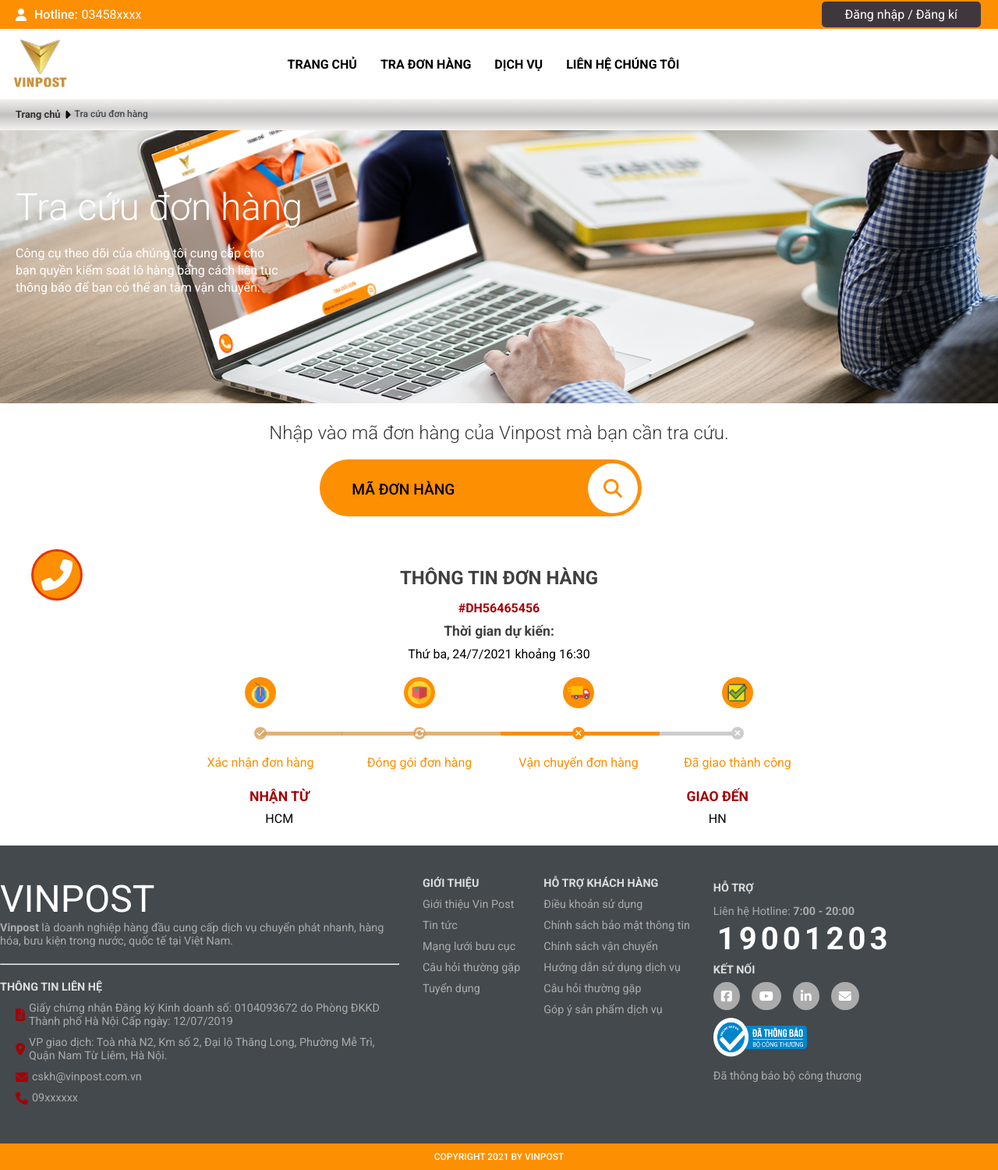
After one commit to toan-2406/vinpost, a PHP site: page /tracking.html in a window 1280 px wide. The commit adds this page. Shown: the whole page at 78% size. Run offline with PHP 8.4, Linux system fonts and the light colour scheme; some libraries are stand-ins or nearby versions.

Commit message:
update Tracking
sad

```diff
--- a/css/style.css
+++ b/css/style.css
@@ -1051,8 +1051,254 @@
   height: 350px;
   background-size: cover;
 }
+/* TRACKING */
+.tracking-banner-text{
+  position: absolute;
+  color: #fff;
+  top: 70px;
+
+  text-align: left;
+  width: 100%;
+}
+.tracking-banner-text h1{
+  font-weight: 300;
+  font-size: 3rem;
+  margin-bottom: 20px;
+}
+.tracking-banner-text p{
+  line-height: 22px;
+}
+#track-wrapper{
+  width: 100%;
+  height: auto;
+}
+#track-wrapper .container{
+  display: flex;
+  justify-content: center;
+  align-items: center;
+}
+.track-title{
+  margin: 25px 0px;
+}
+.track-title h1{
+  text-align: center;
+  font-weight: 300;
+  font-size: 1.5rem;
+  color: #373737;
+}
+.track-btnId{
+  background-color: var(--primary-color);
+  border-radius: 50px;
+  padding: 10px 20px;
+  display: flex;
+  align-items: center;
+  position: relative;
+  width: 70%;
+  margin: 20px 0px 20px 65px;
+}
+.track-btnId a{
+  position: absolute;
+  right: 5px;
+
+}
+.track-btnId a i{
+  color: var(--primary-color);
+  font-size: 1.5rem;
+  background-color: #fff;
+  padding: 20px 20px;
+  border-radius: 50%;
+}
+.track-btnId a i:hover{
+  transform: scale(1.5);
+  transition: 0.4s ease-in-out;
+  background-color: var(--primary-color);
+  color: #fff;
+}
+
+    /* Placehoder css */
+    div.input-block {
+      position: relative;
+    }
+
+    div.input-block input {
+      font-weight: 500;
+      font-size: 1.2rem;
+      color: #fff;
+      width: 100%;
+      padding: 15px 15px;
+      outline:none;
+      border:none;
+      background-color: transparent;
+    }
+
+    div.input-block span.placeholder {
+      position: absolute;
+      margin: 17px 0;
+      padding: 0 4px;
+      color:  #000;
+      display: flex;
+      align-items: center;
+      font-size: 1.2rem;
+      text-transform: uppercase;
+      font-weight: 500;
+      top: 0;
+      left: 17px;
+      transition: all 0.2s;
+      transform-origin: 0% 0%;
+      background: none;
+      pointer-events: none;
+    }
+
+    div.input-block input:valid + span.placeholder,
+    div.input-block input:focus + span.placeholder {
+      transform: scale(0.8) translateY(-30px);
+      background: transparent;
+    }
+
+    div.input-block input:focus{
+      color: #fff;
+
+    }
+
+    div.input-block input:focus + span.placeholder {
+      color: #000;
+      border-bottom: 1px solid #fff;
+    }
+    /* end placehodel css */
+    .track-result{
+      width: 100%;
+      height: auto;
+    }
+    .track-result .container{
+      display: flex;
+      flex-direction: column;
+      justify-content: center;
+      padding: 20px 0px;
+      align-items: center;
+    }
+    .track-result .container h3{
+      margin: 10px 0px;
+      color: rgba(37, 35, 35, 0.87);
+      font-size: 1.1rem;
+    }
+    .track-result .container b{
+      color: var(--color);
+    }
+    .track-result__title{
+      text-transform: uppercase;
+      font-weight: 300;
+      color: rgba(37, 35, 35, 0.87);
+      margin-bottom: 15px;
+    }
+    .track-result__way{
+      width: 50%;
+      display: flex;
+      align-items: center;
+      justify-content: space-between;
+      text-align: center;
+    }
+    .track-result__way span b{
+      text-transform: uppercase;
+      font-size: 1.1rem;
+    }
+    .track-result__way span{
+      line-height: 28px;
+    }
+    /* Process Bar */
+    .track-processBar{
+      margin: 20px 0px;
+    }
+    .track-processBar ul{
+      text-align: center;
+    }
+    .track-processBar ul li{
+      display: inline-block;
+      width: 200px;
+      position: relative;
+    }
+    .track-processBar ul li i{
+      color: var(--primary-color);
+      font-size: 0.7rem;
+      margin: 20px 0px;
+    }
+    .track-processBar ul li p{
+      color: var(--primary-color);
+      font-size: 16px;
+    }
+    .track-processBar ul li .fas{
+      background-color: #ccc;
+      width: 16px;
+      height: 16px;
+      color: #fff;
+      border-radius: 50%;
+      padding: 3px 0px;
+
+    }
+    .track-processBar ul li .fas::after{
+      content: '';
+      background-color: #ccc;
+      height: 5px;
+      width: 205px;
+      display: block;
+      position: absolute;
+      left: 0;
+      top: 70px;
+      z-index: -1;
+    }
+    .track-processBar ul li:nth-child(3) .fas{
+      background-color: var(--primary-color);
+    }
+    .track-processBar ul li:nth-child(3) .fas::after{
+      background-color: var(--primary-color);
+    }
+    .track-processBar ul li:nth-child(1) .fas,
+    .track-processBar ul li:nth-child(2) .fas{
+      background-color: #d8a25cd2;
+    }
+    .track-processBar ul li:nth-child(1) .fas::after,
+    .track-processBar ul li:nth-child(2) .fas::after{
+      background-color: #d8a25cd2;
+    }
+    .track-processBar ul li:first-child .fas::after{
+      width: 105px;
+      left: 100px;
+    }
+    .track-processBar ul li:last-child .fas::after{
+      width: 105px;
+    }
+    .track-processBar img{
+      height: 40px;
+      width: 40px;
+      object-fit: cover;
+      background-color: var(--primary-color);
+      padding: 5px;
+      border-radius: 50%;
+
+      background-position: center;
+    }
+    /* end Process Bar */
 /* RESPONSIVE */
 @media (max-width: 992px) {
+  /* Process Bar */
+
+  .track-processBar ul li{
+    width: 100px;
+
+  }
+  .track-processBar ul li .fas::after{
+
+    width: 105px;
+  }
+
+  .track-processBar ul li:first-child .fas::after{
+    width: 105px;
+    left: 50px;
+  }
+  .track-processBar ul li:last-child .fas::after{
+    width: 55px;
+  }
+
+  /* end Process Bar */
   .btn-hotline {
     width: 70%;
   }
--- a/index.html
+++ b/index.html
@@ -351,7 +351,7 @@
         </footer>
     </div>
     <script src="js/app.js"></script>
-
+    <script src="js/index.js"></script>
 </body>
 
 </html>
--- a/js/app.js
+++ b/js/app.js
@@ -1,33 +1,3 @@
-// on scroll animation
-
-let scroll = window.requestAnimationFrame || function(callback) {window.setTimeout(callback, 1000/60)}
-
-let elToShow = document.querySelectorAll('.play-on-scroll')
-
-isElInViewPort = (el) => {
-    let rect = el.getBoundingClientRect()
-
-    return (
-        (rect.top <= 0 && rect.bottom >= 0)
-        ||
-        (rect.bottom >= (window.innerHeight || document.documentElement.clientHeight) && rect.top <= (window.innerHeight || document.documentElement.clientHeight))
-        ||
-        (rect.top >= 0 && rect.bottom <= (window.innerHeight || document.documentElement.clientHeight))
-    )
-}
-
-loop = () => {
-    elToShow.forEach((item, index) => {
-        if (isElInViewPort(item)) {
-            item.classList.add('start')
-        } else {
-            item.classList.remove('start')
-        }
-    })
-    scroll(loop)
-}
-
-loop()
 // back tot top
 //Get the button
 var mybutton = document.getElementById("back-to-top");
@@ -58,63 +28,11 @@
         item.classList.add('active2')
     }
 })
-
-
-//Slider show
-var slideIndex = 1;
-showSlides(slideIndex);
-
-function plusSlides(n) {
-  showSlides(slideIndex += n);
-}
-
-function currentSlide(n) {
-  showSlides(slideIndex = n);
-}
-
-function showSlides(n) {
-  var i;
-  var slides = document.getElementsByClassName("mySlides");
-  if (n > slides.length) {slideIndex = 1}
-  if (n < 1) {slideIndex = slides.length}
-  for (i = 0; i < slides.length; i++) {
-      slides[i].style.display = "none";
-  }
-  slides[slideIndex-1].style.display = "block";
-
-}
-// setInterval(function() {
-//     plusSlides();
-// }, 3000);
-
 //nav-menu
 const menuBtn = document.querySelector(".menu-icon i");
 const logoshow = document.querySelector(".logo img");
-         const cancelBtn = document.querySelector(".cancel-icon i");
          const items = document.querySelector(".nav-items");
          menuBtn.addEventListener('click',function(){
             items.classList.toggle("active");
             logoshow.classList.add("show");
         });
-
-// Show/Hide Password
-
-function show_hide_psw(){
-  var x = document.getElementById("id_password");
-
-  if (x.type === "password") {
-    x.type = "text";
-  } else {
-    x.type = "password";
-  }
-
-}
-
-function show_hide_repsw(){
-  var y = document.getElementById("id_repassword");
-  if (y.type === "password") {
-    y.type = "text";
-  } else {
-    y.type = "password";
-  }
-}
--- a/login.html
+++ b/login.html
@@ -63,6 +63,7 @@
         </section>
     </div>
     <script src="js/app.js"></script>
+    <script src="js/index.js"></script>
 </body>
 
 </html>
--- a/register.html
+++ b/register.html
@@ -76,6 +76,7 @@
         </section>
     </div>
     <script src="js/app.js"></script>
+    <script src="js/index.js"></script>
 </body>
 
 </html>
--- a/sevice.html
+++ b/sevice.html
@@ -55,7 +55,7 @@
                     </div>
                     <div class="nav-items">
                         <li><a class="nav-link active2" href="#">Trang chủ</a></li>
-                        <li><a class="nav-link" href="#">Tra đơn hàng</a></li>
+                        <li><a class="nav-link" href="tracking.html">Tra đơn hàng</a></li>
                         <li><a class="nav-link" href="#">Dịch vụ</a></li>
                         <li><a class="nav-link" href="#">Liên hệ chúng tôi</a></li>
                     </div>
--- /dev/null
+++ b/tracking.html
@@ -0,0 +1,241 @@
+<!DOCTYPE html>
+<html lang="en">
+
+<head>
+    <meta charset="UTF-8">
+    <meta http-equiv="X-UA-Compatible" content="IE=edge">
+    <meta name="viewport" content="width=device-width, initial-scale=1.0">
+    <title>Vinpost Express/Tracking</title>
+    <!-- using font GG -->
+    <link rel="preconnect" href="https://fonts.googleapis.com">
+    <link rel="preconnect" href="https://fonts.gstatic.com" crossorigin>
+    <link href="https://fonts.googleapis.com/css2?family=Roboto:wght@300;400;500;700&display=swap" rel="stylesheet">
+    <!--Using CSS--------------------------->
+    <link rel="stylesheet" href="css/style.css">
+    <!--fav icon--------------------------->
+    <link rel="shortcut icon" href="/img/vin.ico">
+    <!--Using FontAwesome------------>
+    <script src="https://kit.fontawesome.com/c8e4d183c2.js" crossorigin="anonymous"></script>
+</head>
+
+<body>
+    <div id="wrapper" class="wrapper">
+
+        <!-- End Mobile toggle -->
+        <!-- BACK TO TOP BTN -->
+        <div class="phone-contact">
+            <a href="#"><i class="fas fa-phone-alt faa-ring animated fa-5x"></i></a>
+        </div>
+        <span onclick="topFunction()" id="back-to-top">
+            <i class="fas fa-arrow-up"></i>
+        </span>
+        <header>
+            <!-- <?php include 'header.php';?> -->
+            <div class="header-top">
+                <div class="container">
+                    <div class="header-contact">
+                        <span>
+                            <i class="fas fa-user"></i>
+                            <p>Hotline:</p>
+                            <a>03458xxxx</a>
+                        </span>
+                    </div>
+                    <div class="header-login">
+                        <a href="login.html">Đăng nhập / Đăng kí</a>
+                    </div>
+                </div>
+            </div>
+            <nav>
+                <div class="container">
+                    <div class="logo">
+                        <a href=""><img src="/img/vin.png" alt=""></a>
+                    </div>
+                    <div class="nav-items">
+                        <li><a class="nav-link active2" href="index.html">Trang chủ</a></li>
+                        <li><a class="nav-link" href="#">Tra đơn hàng</a></li>
+                        <li><a class="nav-link" href="sevice.html">Dịch vụ</a></li>
+                        <li><a class="nav-link" href="#">Liên hệ chúng tôi</a></li>
+                    </div>
+                    <div class="menu-icon">
+                        <i class="fas fa-bars"></i>
+                    </div>
+                </div>
+            </nav>
+
+        </header>
+        <section id="slug">
+            <div class="container">
+                <div class="slug-link">
+                    <a href="index.html" class="slug-lv1">Trang chủ </a><i class="fas fa-caret-right"></i><a
+                        class="slug-lv2" href=""> Tra cứu đơn hàng</a></i>
+                </div>
+            </div>
+        </section>
+        <section id="banner-sevice">
+            <div class="banner-img">
+                <img src="/img/background2.png" alt="">
+                <div class="container">
+                    <div class="tracking-banner-text">
+                        <h1>Tra cứu đơn hàng</h1>
+                        <p> Công cụ theo dõi của chúng tôi cung cấp cho <br> bạn quyền kiểm soát lô hàng bằng cách liên tục <br> thông báo để bạn có thể an tâm vận chuyển.
+                        </p>
+                    </div>
+                </div>
+            </div>
+        </section>
+        <section id="track-wrapper">
+            <div class="container">
+                <div class="track-title">
+                    <h1>
+                        Nhập vào mã đơn hàng của Vinpost mà bạn cần tra cứu.
+                    </h1>
+                    <div class="track-btnId">
+                        <div class="input-block">
+                            <input type="text" name="input-text" id="input-text" required spellcheck="false">
+                            <span class="placeholder">
+                              Mã Đơn Hàng
+                            </span>
+                          </div>
+                        <a href="#"><i class="fas fa-search"></i></a>
+                    </div>
+                </div>
+            </div>
+        </section>
+        <section class="track-result">
+            <div class="container">
+                <div class="track-result__title"><h2>Thông tin đơn hàng</h2></div>
+                <b>#DH56465456</b>
+                <h3>Thời gian dự kiến:</h3>
+                <p>Thứ ba, 24/7/2021 khoảng 16:30</p>
+                <div class="track-processBar">
+                    <ul>
+                        <li>
+                            <img src="../img/mouse-icon.png" alt=""><br>
+                            <i class="fas fa-check"></i>
+                            <p>Xác nhận đơn hàng</p>
+                        </li>
+                        <li>
+                            <img src="../img/order1-icon.png" alt=""><br>
+                            <i class="fas fa-sync-alt"></i>
+                            <p>Đóng gói đơn hàng</p>
+                        </li>
+                        <li>
+                            <img src="../img/delivery-icon.png" alt=""><br>
+                            <i class="fas fa-times"></i>
+                            <p>Vận chuyển đơn hàng</p>
+                        </li>
+                        <li>
+                            <img src="../img/delivery-success-icon.png" alt=""><br>
+                            <i class="fas fa-times"></i>
+                            <p>Đã giao thành công</p>
+                        </li>
+                    </ul>
+                </div>
+                <div class="track-result__way">
+                    <span><b>Nhận từ</b><p>HCM</p></span>
+                    <span><b>Giao đến</b><p>HN</p></span>
+                </div>
+            </div>
+            </div>
+        </section>
+        <footer>
+            <!-- <?php include 'footer.php'; ?> -->
+            <div class="footer-big">
+                <div class="container">
+                    <div class="footer-company">
+                        <div class="footer-logo">
+                            VINPOST
+                        </div>
+                        <p><b>Vinpost</b> là doanh nghiệp hàng đầu cung cấp dịch vụ chuyển phát nhanh, hàng hóa, bưu
+                            kiện trong nước, quốc tế tại Việt Nam.</p>
+                        <hr>
+                        <h3>Thông tin liên hệ</h3>
+                        <ul>
+                            <li>
+                                <i class="fas fa-file-alt"></i>
+                                <p>Giấy chứng nhận Đăng ký Kinh doanh số: 0104093672 do Phòng ĐKKD Thành phố Hà Nội Cấp
+                                    ngày:
+                                    12/07/2019</p>
+                            </li>
+                            <li>
+                                <i class="fas fa-map-marker-alt"></i>
+                                <p>VP giao dịch:
+                                    Toà nhà N2, Km số 2, Đại lộ Thăng Long, Phường Mễ Trì, Quận Nam Từ Liêm, Hà Nội.</p>
+                            </li>
+                            <li>
+                                <i class="fas fa-envelope"></i>
+                                <p>cskh@vinpost.com.vn</p>
+                            </li>
+                            <li>
+                                <i class="fas fa-phone"></i>
+                                <p>09xxxxxx</p>
+                            </li>
+                        </ul>
+                    </div>
+                    <div class="footer-intruduction">
+                        <h3>Giới thiệu</h3>
+                        <ul>
+                            <li><a href="#">
+                                    <p>Giới thiệu Vin Post</p>
+                                </a></li>
+                            <li><a href="#">
+                                    <p>Tin tức</p>
+                                </a></li>
+                            <li><a href="#">
+                                    <p>Mạng lưới bưu cục</p>
+                                </a></li>
+                            <li><a href="#">
+                                    <p>Câu hỏi thường gặp</p>
+                                </a></li>
+                            <li><a href="#">
+                                    <p>Tuyển dụng</p>
+                                </a></li>
+                        </ul>
+                    </div>
+                    <div class="footer-support">
+                        <h3>Hỗ trợ khách hàng</h3>
+                        <ul>
+                            <li><a href="#">
+                                    <p>Điều khoản sử dụng</p>
+                                </a></li>
+                            <li><a href="#">
+                                    <p>Chính sách bảo mật thông tin</p>
+                                </a></li>
+                            <li><a href="#">
+                                    <p>Chính sách vận chuyển</p>
+                                </a></li>
+                            <li><a href="#">
+                                    <p>Hướng dẫn sử dụng dịch vụ</p>
+                                </a></li>
+                            <li><a href="#">
+                                    <p>Câu hỏi thường gặp</p>
+                                </a></li>
+                            <li><a href="#">
+                                    <p>Góp ý sản phẩm dịch vụ</p>
+                                </a></li>
+                        </ul>
+                    </div>
+                    <div class="footer-contact">
+                        <h3>Hỗ trợ</h3>
+                        <p>Liên hệ Hotline: <b>7:00 - 20:00</b></p>
+                        <h2><a href="">19001203</a></h2>
+                        <h3>Kết nối</h3>
+                        <div class="footer-social">
+                            <i class="fab fa-facebook-square"></i>
+                            <i class="fab fa-youtube"></i>
+                            <i class="fab fa-linkedin-in"></i>
+                            <i class="fas fa-envelope"></i>
+                        </div>
+                        <img src="./img/Rfefde4cb941850f336ec90964cab625f.png" alt="">
+                        <p>Đã thông báo bộ công thương</p>
+
+                    </div>
+                </div>
+            </div>
+            <div class="copyright">copyright 2021 by Vinpost</div>
+        </footer>
+    </div>
+    <script src="js/app.js"></script>
+</body>
+
+</html>
```
Also changed, not shown: other parts of css/style.css (+36 -4 lines), js/index.js (added, +78 -0 lines), js/slighter.js (+0 -29 lines), img/background2.png (added), img/cart-icon.png (added), img/delivery-icon.png (added), img/delivery-success-icon.png (added), img/mouse-icon.png (added), img/order-icon.png (added), img/order1-icon.png (added), js/tracking.js (added).
